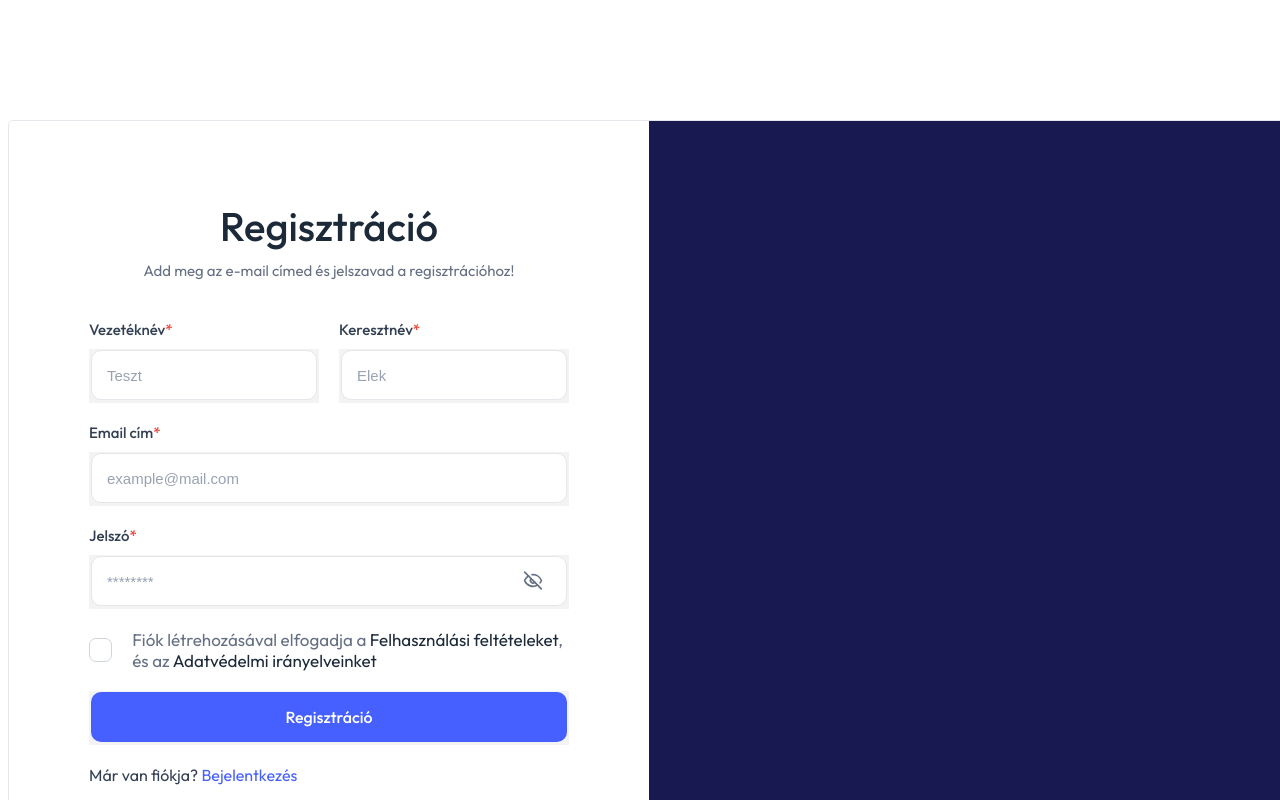
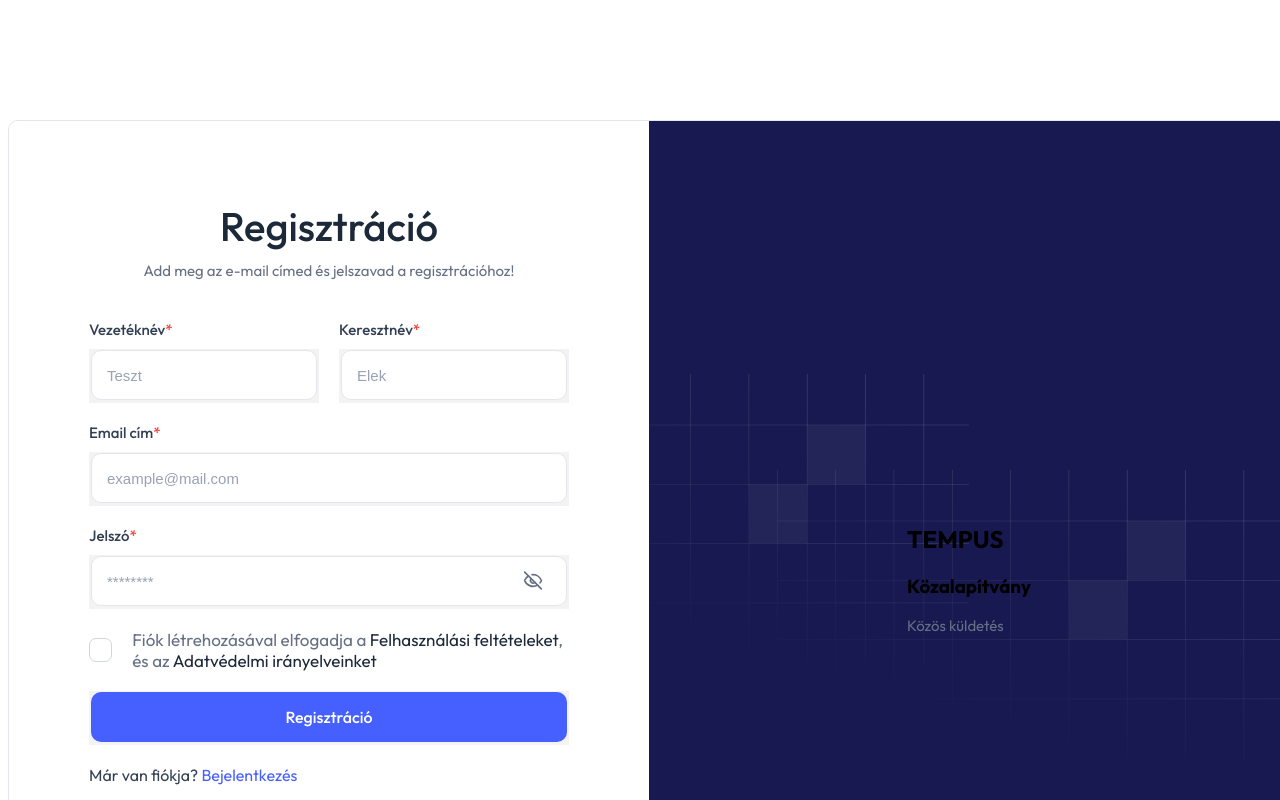
Before and after one commit to Bazska2013/registration-page-tempus, a React (Vite) app: page / in a window 1280 px wide. Shown: the top 800 px of the page. Built offline with nearby package versions, Linux system fonts and the light colour scheme.

Commit message:
Logo background styling

```diff
--- a/src/components/RegisterBackground.tsx
+++ b/src/components/RegisterBackground.tsx
@@ -1,6 +1,17 @@
 const RegisterBackground = () => {
     return (
-        <div className="registerBackground"></div>
+        <aside className="registerBackground">
+            <div id="tempusLogo">
+                <div id="logoRow">
+                    <img src="" alt=""/>
+                    <div id="tempusName">
+                        <h2>TEMPUS</h2>
+                        <h3>Közalapítvány</h3>
+                    </div>
+                </div>
+                <p>Közös küldetés</p>
+            </div>
+        </aside>
     )
 }
 
--- a/src/scss/main.scss
+++ b/src/scss/main.scss
@@ -6,7 +6,7 @@
   aspect-ratio: 560/390;
   display: flex;
   flex-direction: row;
-  border-radius: 5px;
+  border-radius: 10px;
   border: 1px solid $registerBorderColor;
   margin: 120px auto 0;
 }
@@ -25,6 +25,18 @@
   width: 50%;
   border-start-end-radius: inherit;
   border-end-end-radius: inherit;
+  background-image: url("../assets/grid.svg"), url("../assets/grid.svg");
+  background-position: -150% 42%, right 58%;
+  background-repeat: no-repeat;
+  background-size: 80%;
+  position: relative;
+}
+
+#tempusLogo {
+  position: absolute;
+  top: 50%;
+  left: 50%;
+  transform: translate(-50%, -50%);
 }
 
 h1 {
```
Also changed, not shown: src/assets/grid.svg (added).
